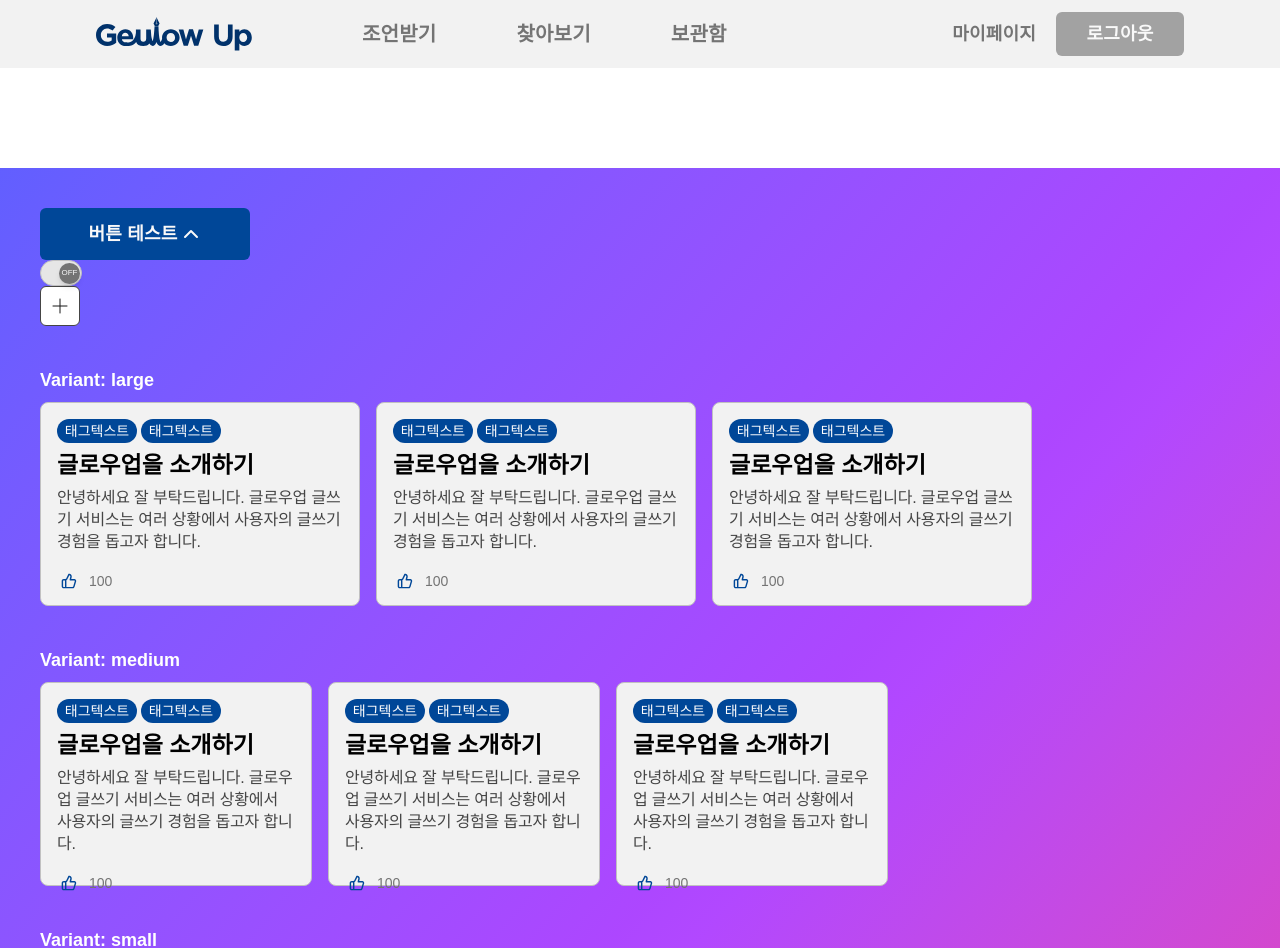
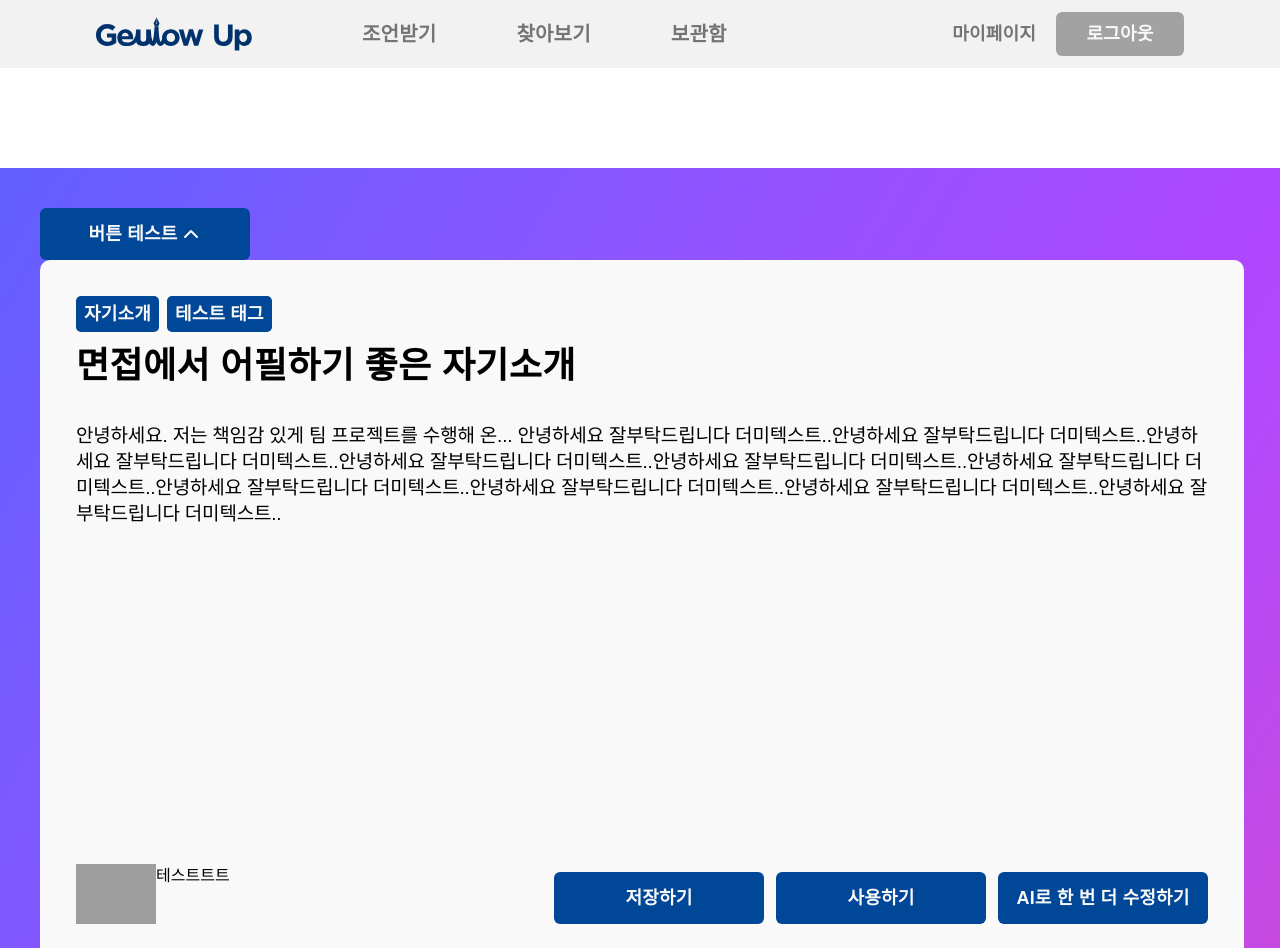
Before and after one commit to 2025-1-alpha/fe_geulowup, a Next.js app: page /test in a window 1280 px wide. Shown: the top 948 px of the page. Built offline with nearby package versions, Linux system fonts and the light colour scheme; grey boxes are pictures that could not be loaded; a web font is replaced by a local one.

Commit message:
feat: ViewModal 기본 세팅

```diff
--- a/next.config.ts
+++ b/next.config.ts
@@ -22,6 +22,9 @@ const nextConfig: NextConfig = {
   eslint: {
     ignoreDuringBuilds: false,
   },
+  images: {
+    unoptimized: true,
+  },
 };
 
 export default nextConfig;
--- a/src/app/(layout)/test/page.tsx
+++ b/src/app/(layout)/test/page.tsx
@@ -3,6 +3,7 @@
 import { Button } from '@/components/ui/Button';
 import ToggleButton from '@/components/ui/Toggle';
 import { InputTagAdd } from '@/components/ui/InputTagAdd';
+import ViewModal from '@/components/ui/ViewModal';
 import Card from '@/components/ui/Card';
 
 export default function TestPage() {
@@ -17,6 +18,7 @@ export default function TestPage() {
       <Button variant="primary" size="medium" icon="dropdown" onClick={() => alert('버튼 테스트')}>
         버튼 테스트
       </Button>
+      <ViewModal />
 
       <ToggleButton />
       <InputTagAdd onClick={() => console.log('추가 버튼 클릭됨')} />
--- /dev/null
+++ b/src/components/ui/ViewModal/index.tsx
@@ -0,0 +1,63 @@
+import Image from 'next/image';
+import { Spacing } from '../Spacing';
+import { Button } from '../Button';
+
+export default function ViewModal() {
+  const template = {
+    templateId: 1001,
+    author: {
+      id: 42,
+      name: '홍길동',
+      score: 85,
+      profileImageUrl: 'https://example.com/images/profile.jpg',
+    },
+    isAuthor: true,
+    title: '면접에서 어필하기 좋은 자기소개',
+    content:
+      '안녕하세요. 저는 책임감 있게 팀 프로젝트를 수행해 온... 안녕하세요 잘부탁드립니다 더미텍스트..안녕하세요 잘부탁드립니다 더미텍스트..안녕하세요 잘부탁드립니다 더미텍스트..안녕하세요 잘부탁드립니다 더미텍스트..안녕하세요 잘부탁드립니다 더미텍스트..안녕하세요 잘부탁드립니다 더미텍스트..안녕하세요 잘부탁드립니다 더미텍스트..안녕하세요 잘부탁드립니다 더미텍스트..안녕하세요 잘부탁드립니다 더미텍스트..안녕하세요 잘부탁드립니다 더미텍스트..',
+    tags: ['자기소개', '테스트 태그'],
+    likeCount: 27,
+    isPrivate: false,
+  };
+
+  return (
+    <section className="bg-layout-white flex h-[700px] w-[1204px] flex-col rounded-[10px] p-9">
+      {/* 태그 */}
+      <section className="flex gap-2">
+        {template.tags.map((tag) => {
+          return (
+            <section
+              key={tag}
+              className="button-md bg-primary-navy4 text-layout-white rounded-[5px] p-2"
+            >
+              {tag}
+            </section>
+          );
+        })}
+      </section>
+
+      {/* 타이틀 */}
+      <Spacing size={12} />
+      <div className="title-lg">{template.title}</div>
+      <Spacing size={36} />
+      {/* TODO : 타이틀 원래 48px인데 디자인 시스템에 없어서 36px -> min-h 12만큼 늘림 */}
+      <div className="body-lg min-h-[312px]">{template.content}</div>
+      <Spacing size={24} />
+      {/* 태그 넣기  44 지우고 넣어야 함*/}
+      <Spacing size={44} />
+      <Spacing size={48} />
+      <section className="flex h-[80px] w-full items-end justify-between">
+        {/* 작성자 정보 */}
+        <section className="flex">
+          <Image src={template.author.profileImageUrl} alt="작성자 프로필" width={80} height={80} />
+          테스트트트
+        </section>
+        <section className="flex gap-3">
+          <Button>저장하기</Button>
+          <Button>사용하기</Button>
+          <Button>AI로 한 번 더 수정하기</Button>
+        </section>
+      </section>
+    </section>
+  );
+}
```
